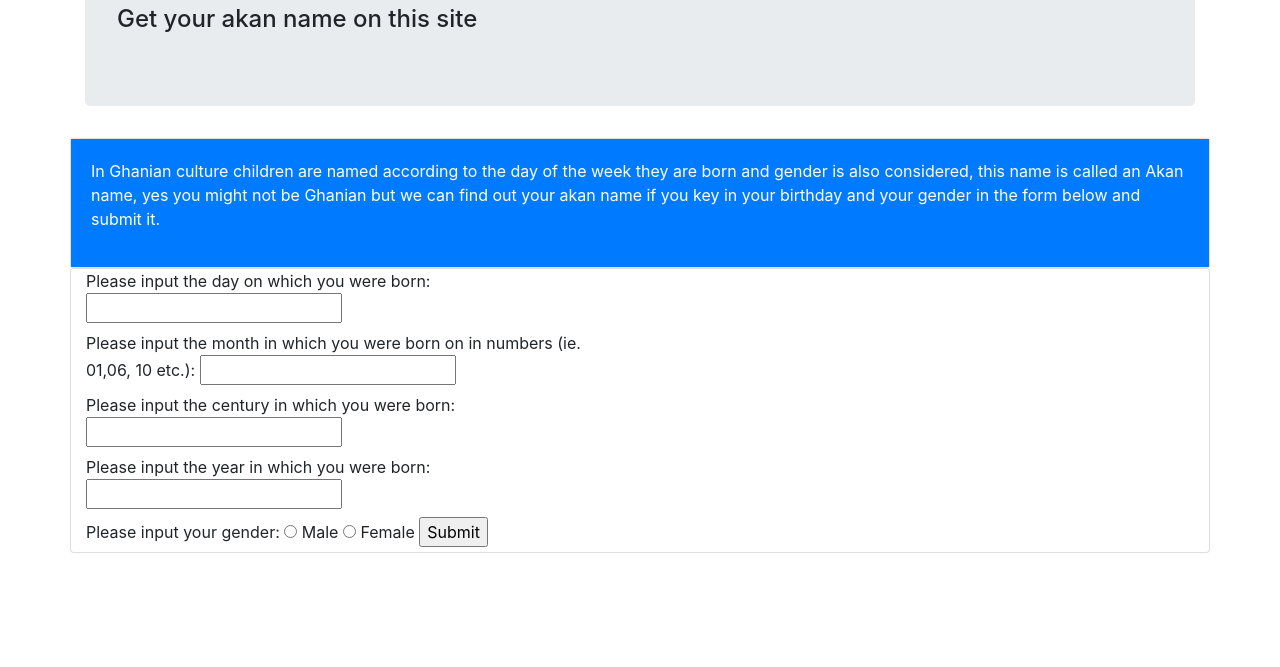
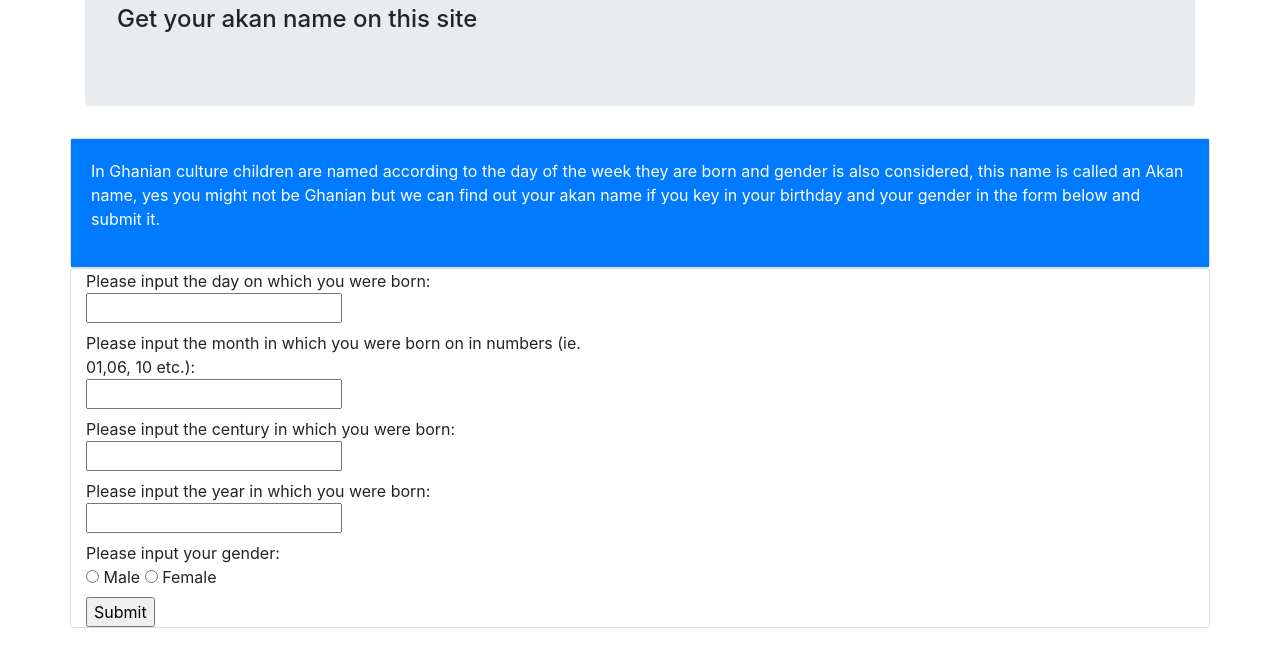
Before and after one commit to murumba631/akan-name-application, a plain HTML site: page index.html in a window 1280 px wide. Shown: the part 115-782 px from the top of the page. Drawn offline with Linux system fonts and the light colour scheme.

Commit message:
styled elements

```diff
--- a/index.html
+++ b/index.html
@@ -6,7 +6,7 @@
     </head>
         <body>
             <script src="js/scripts.js"></script>
-           <div class="container">
+            <div class="container">
                 <div class="jumbotron">
                     <h1>Akan Names</h1>
                     <h4>Get your akan name on this site</h4>
@@ -26,32 +26,35 @@
                     </div>
                     <div class="card">
                         <div class="col-md-6">
-                            <form action="js/scripts.js" method="GET">
+                            <form>
                                 <label>
-                                    Please input the day on which you were born:
+                                    Please input the day on which you were born:<br>
                                     <input type="text" id="day">
                                 </label>
                                 <label>
-                                    Please input the month in which you were born on in numbers (ie. 01,06, 10 etc.):
+                                    Please input the month in which you were born on in numbers (ie. 01,06, 10 etc.): <br>
                                     <input type="text" id="month">
                                 </label>
                                 <label>
-                                    Please input the century in which you were born:
+                                    Please input the century in which you were born:<br>
                                     <input type="text" id="century">
                                 </label>
                                 <label>
-                                    Please input the year in which you were born:
+                                    Please input the year in which you were born:<br>
                                     <input type="text" id="year">
                                 </label>
                                 <label id="gender">
-                                    Please input your gender:
+                                    Please input your gender:<br>
                                     <input type="radio" value="male">
                                     Male
                                     <input type="radio" value="female">
                                     Female
                                 </label>
+                                <br>
                                 <input type="submit" onclick="">
                             </form>
+                            <div id="output"> </div>
+                            <script src="js/scripts.js"></script>
                         </div>
                     </div>
                 </div>
```
